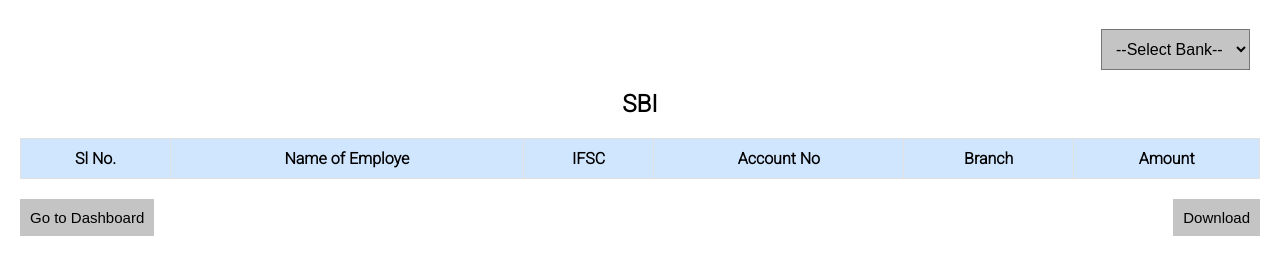
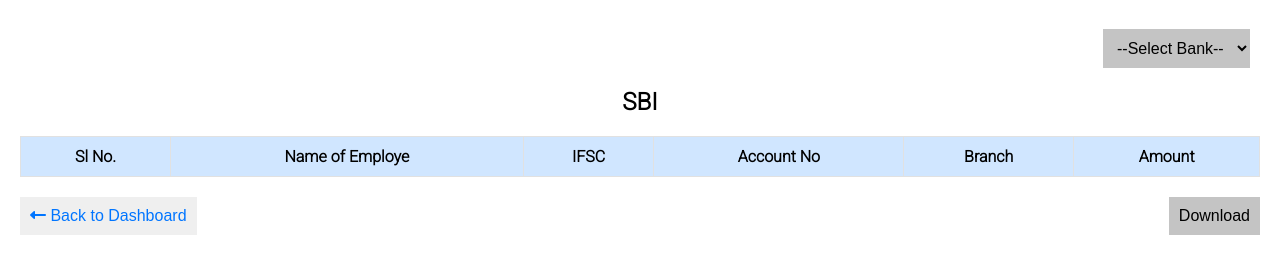
Before and after one commit to DIC-Project/DIC-FRONT_END, a website: page salary.html in a window 1280 px wide. Shown: the part 83-358 px from the top of the page. Drawn offline with Linux system fonts and the light colour scheme.

Commit message:
few style change

```diff
--- a/salary.html
+++ b/salary.html
@@ -5,7 +5,8 @@
     <meta http-equiv="X-UA-Compatible" content="IE=edge">
     <meta name="viewport" content="width=device-width, initial-scale=1.0">
     <link rel="stylesheet" href="./styles/salary.css">
-    <title>Bank Statement</title>
+    <!-- Font Awesome -->
+    <link rel="stylesheet" href="https://cdnjs.cloudflare.com/ajax/libs/font-awesome/6.0.0-beta2/css/all.min.css" integrity="sha512-YWzhKL2whUzgiheMoBFwW8CKV4qpHQAEuvilg9FAn5VJUDwKZZxkJNuGM4XkWuk94WCrrwslk8yWNGmY1EduTA==" crossorigin="anonymous" referrerpolicy="no-referrer" />    <title>Bank Statement</title>
 </head>
 <body>
     <div class="main">
@@ -20,8 +21,8 @@
             <div class="select-bank">
                 <select onchange="" name="" class="view-btns add-view">
                     <option value="" selected disabled>--Select Bank--</option>
-                    <option value="">SBI</option>
-                    <option value="">Other Banks</option>
+                    <option value="sbi">SBI</option>
+                    <option value="other">Other Banks</option>
                   </select>
             </div>
         </section>
@@ -47,12 +48,12 @@
 
         <section>
            <div class="bottom-btn">
-            <div class="left-btn">
-                <button>Go to Dashboard</button>
-            </div>
-            <div class="right-btn">
-                <button>Download</button>
-            </div>
+                <div class="left-btn">
+                    <a href="./Staff_Dashboard.html"><button><i class="fas fa-long-arrow-alt-left"></i> Back to Dashboard</button></a>
+                </div>
+                <div class="right-btn">
+                    <button>Download</button>
+                </div>
            </div>
         </section>
     </div>
--- a/styles/salary.css
+++ b/styles/salary.css
@@ -11,13 +11,13 @@
 	min-height: 10vh;
 	border-bottom: 2px solid;
 	width: 100%;
+    display: flex;
+    justify-content: space-between;
 }
 
 
 .logo{
 	padding: 2px 0px 2px 20px;
-	display: inline-block;
-
 }
 
 
@@ -30,7 +30,6 @@
 	font-style: normal;
 	font-weight: 400;
 	font-size: 18px;
-	float: right;
 	padding-right: 15px;
 
 	margin-top: 20px;
@@ -49,7 +48,6 @@
 
 .select-bank{
     display: flex;
-    align-items: flex-end;
     justify-content: flex-end;
     margin-top: 30px;
     margin-right: 30px;
@@ -58,9 +56,17 @@
 
 .select-bank select{
     background-color: #C4C4C4;
+    outline: none;
+    border: none;
+    cursor: pointer;
     font-size: 16px;
     padding: 10px;
 
+}
+
+.select-bank select:focus{
+    outline: none;
+    border: none;
 }
 
 .bank-name{
@@ -93,16 +99,20 @@
     align-items: flex-end;
 }
 
-.bottom-btn button{
+.bottom-btn .right-btn button{
     background-color: #C4C4C4;
-    font-size: 15px;
+    font-size: 16px;
     padding: 10px;
+    cursor: pointer;
     outline: none;
     border: none;
 }
 
-@media only screen and (max-width: 1080px) {
-	.nav{
-		width: 84.2rem;
-	}
+.bottom-btn .left-btn button{
+    color: #0075FF;
+    font-size: 16px;
+    padding: 10px;
+    cursor: pointer;
+    outline: none;
+    border: none;
 }
```
